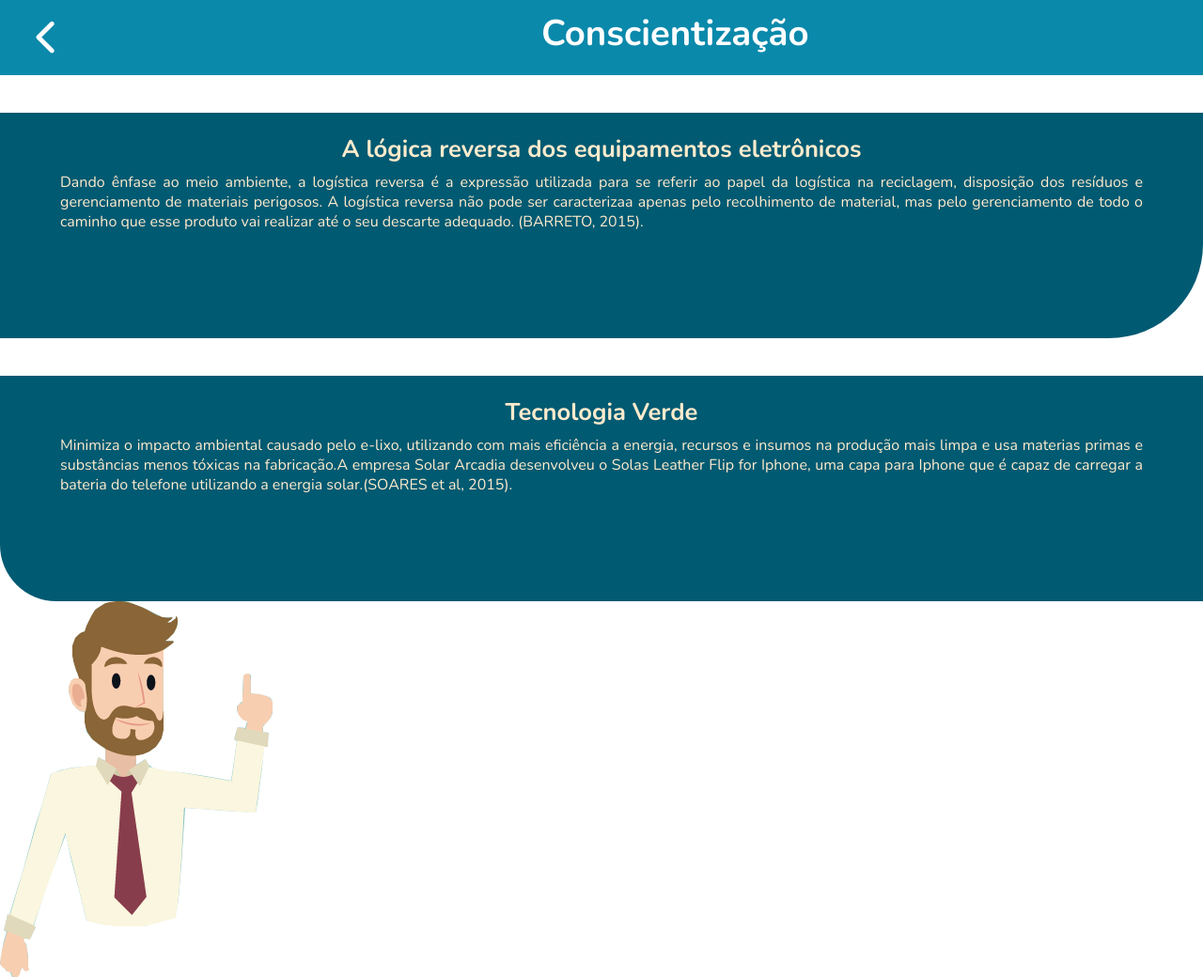
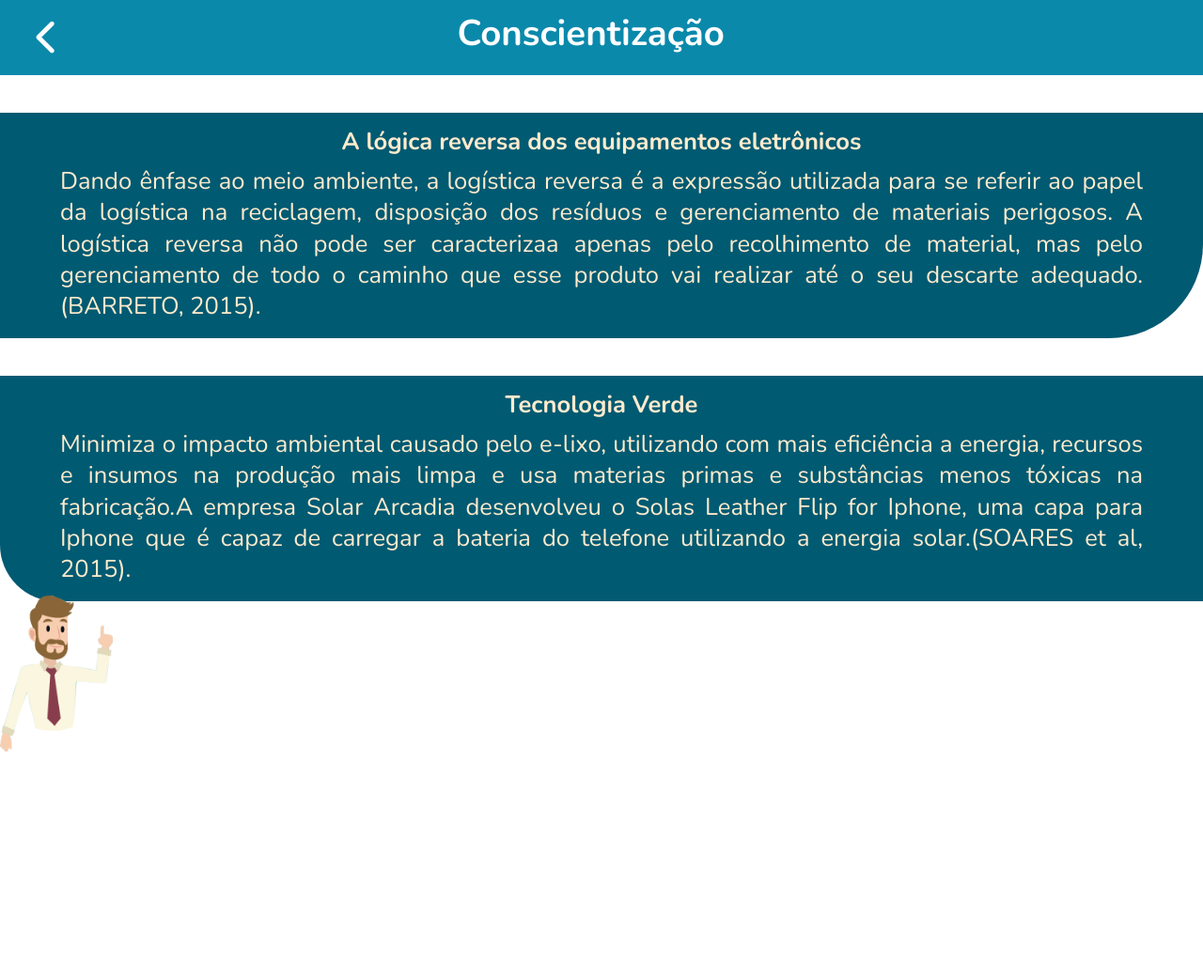
Before and after one commit to LordGordinho/eLixo, a plain HTML site: page pages/Conscientizacao.html in a window 1280 px wide. Shown: the whole page at 94% size. After the commit the page ends 920 px from the top, so only its background shows below. Drawn offline with nearby package versions, Linux system fonts and the light colour scheme.

Commit message:
Conserto tela da conscientização

```diff
--- a/pages/Conscientizacao.html
+++ b/pages/Conscientizacao.html
@@ -3,8 +3,8 @@
   <head>
     <meta charset="utf-8">
     <meta name="viewport" content="width=device-width, initial-scale=1">
-    <link href="../CSS/reset.css" rel="stylesheet">
-    <link href="../CSS/Conscientizacao.css" rel="stylesheet">
+    <link href="../style/reset.css" rel="stylesheet">
+    <link href="../style/Conscientizacao.css" rel="stylesheet">
     <link href="https://fonts.googleapis.com/css2?family=Nunito:wght@300;400;700;800&display=swap" rel="stylesheet">
     <link rel="stylesheet" href="https://stackpath.bootstrapcdn.com/bootstrap/4.3.1/css/bootstrap.min.css" integrity="sha384-ggOyR0iXCbMQv3Xipma34MD+dH/1fQ784/j6cY/iJTQUOhcWr7x9JvoRxT2MZw1T" crossorigin="anonymous">
     <link rel="preconnect" href="https://fonts.gstatic.com">
--- a/style/Conscientizacao.css
+++ b/style/Conscientizacao.css
@@ -15,8 +15,8 @@ header {
     position: absolute;
     font-family: 'Nunito', sans-serif;
     font-weight: bold;
-    font-size: max(16px,3vw);
-    left: 45vw;
+    font-size: max(19px,3vw);
+    left: 38vw;
 
 }
 header .container {
@@ -48,8 +48,9 @@ header .container {
 
 
 
+
 .p1{
-    top: 23vh;
+    top: 22vh;
     width: 90vw;
     position: absolute;
     left: 5vw;
@@ -58,7 +59,7 @@ header .container {
 
 }
   p{
-    font-size: min(16px,3vw);
+    font-size: max(12px,2vw);
     text-align: justify;
     line-height: 130%;
     font-family: 'Nunito', sans-serif;
@@ -66,7 +67,7 @@ header .container {
   }
 
 .p2{
-    top: 58vh;
+    top: 57vh;
     width: 90vw;
     position: absolute;
     left: 5vw;
@@ -76,7 +77,7 @@ header .container {
 }
 
 .balao2 h3{
-    padding-top: 3vh;
+    padding-top: 2vh;
     font-family: 'Nunito', sans-serif;
     font-weight: bold;
     font-size: max(14px,2vw);
@@ -86,7 +87,7 @@ header .container {
 }
 
 .balao h3{
-    padding-top: 3vh;
+    padding-top: 2vh;
     font-family: 'Nunito', sans-serif;
     font-weight: bold;
     font-size: max(14px,2vw);
@@ -95,8 +96,15 @@ header .container {
 
 }
 
+.boneco{
+    position: absolute;
+    bottom: 0;
 
+}
 
+.boneco img{
+    width: min(120px,32vw);
+}
 
 
 main{
--- a/style/estilo.css
+++ /dev/null
@@ -1,90 +0,0 @@
-
-header {
-    background-color: #0A89AB;
-    height: 10vh;
-    color: white;
-}
-
-.container i{
-    font-size: max(25px,3vw);
-    position: absolute;
-    left: 3%;
-}
-
-.container h2{
-    position: absolute;
-    font-family: 'Nunito', sans-serif;
-    font-weight: bold;
-    font-size: max(16px,3vw);
-    left: 45vw;
-
-}
-header .container {
-    display: flex;
-    align-items: center;
-    vertical-align: bottom;
-    height: 100%;
-    width: 90%;
-    max-width: 980px;
-}
-
-main{
-    display: block;
-    border-radius: 0px 0px 100px 0px;
-    width: 100vw;
-    height: 50vh;
-    background: #005A72;
-  }
-
-.p1{
-    top: 13vh;
-    width: 90vw;
-    position: absolute;
-    left: 5vw;
-    text-align: center;
-
-
-}
-  p{
-    font-size: min(16px,3vw);
-    text-align: justify;
-    line-height: 130%;
-    font-family: 'Nunito', sans-serif;
-    color: blanchedalmond;
-  }
-
-  .p2{
-    top: 38vh;
-    width: 90vw;
-    position: absolute;
-    left: 5vw;
-    text-align: center;
-
-
-}
-
-.botoes{
-   margin-left: 6vw;
-   margin-top: 5vh;
-}
-button{
-
-    font-size:4px;
-    border-top: 20px;
-    width: 90vw;
-    height: 6vh;
-    display: block;
-    font-family: 'Nunito', sans-serif;
-    color: blanchedalmond;
-    background: #0A89AB;
-
-
-
-}
-
-.b1{
-    font-family: 'Nunito', sans-serif;
-    font-weight: bold;
-    font-size: max(11px,2vw);
-    margin-top: 0.5vh;
-}
```
